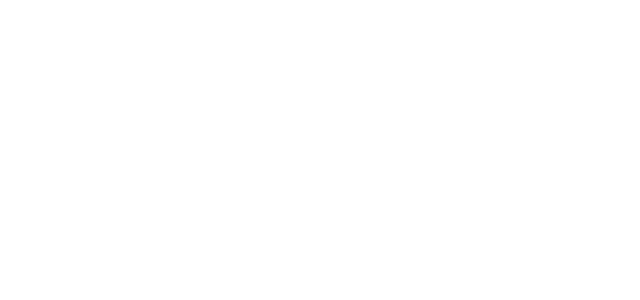
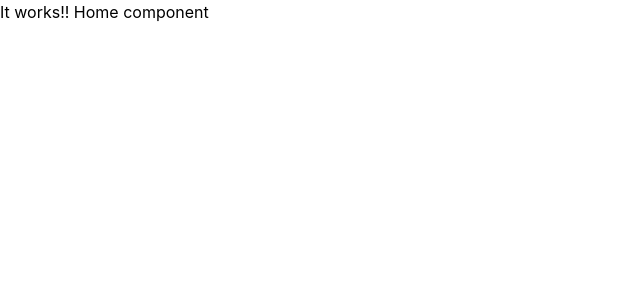
Before and after one commit to steelvelveteen/angular-template, an Angular app: page /home in a window 1280 px wide. Before the commit this address led to /. Shown: the top 300 px of the page, without its empty margins (0-640 px from the left). Built offline with nearby package versions, Linux system fonts and the light colour scheme; a web font is replaced by a local one.

Commit message:
Staged to get started with navbar. Created pages.module.ts and add a home component to it

```diff
--- a/src/app/app-routing.module.ts
+++ b/src/app/app-routing.module.ts
@@ -1,10 +1,14 @@
 import { NgModule } from '@angular/core';
 import { RouterModule, Routes } from '@angular/router';
+import { HomeComponent } from './pages/home/home.component';
 
-const routes: Routes = [];
+const routes: Routes = [
+  { path: '', redirectTo: 'home', pathMatch: 'full' },
+  { path: 'home', component: HomeComponent },
+];
 
 @NgModule({
   imports: [RouterModule.forRoot(routes)],
-  exports: [RouterModule]
+  exports: [RouterModule],
 })
-export class AppRoutingModule { }
+export class AppRoutingModule {}
--- a/src/app/app.module.ts
+++ b/src/app/app.module.ts
@@ -5,6 +5,7 @@
 import { AppComponent } from './app.component';
 import { BrowserAnimationsModule } from '@angular/platform-browser/animations';
 import { HttpClientModule } from '@angular/common/http';
+import { PagesModule } from './pages/pages.module';
 
 @NgModule({
   declarations: [AppComponent],
@@ -13,6 +14,7 @@
     AppRoutingModule,
     BrowserAnimationsModule,
     HttpClientModule,
+    PagesModule,
   ],
   providers: [],
   bootstrap: [AppComponent],
--- /dev/null
+++ b/src/app/pages/home/home.component.html
@@ -0,0 +1 @@
+<div>It works!! Home component</div>
--- /dev/null
+++ b/src/app/pages/home/home.component.ts
@@ -0,0 +1,10 @@
+import { Component, OnInit } from '@angular/core';
+
+@Component({
+  selector: 'app-home',
+  templateUrl: 'home.component.html',
+})
+export class HomeComponent implements OnInit {
+  constructor() {}
+  ngOnInit() {}
+}
```
Also changed, not shown: src/app/pages/pages.module.ts (added, +15 -0 lines).
